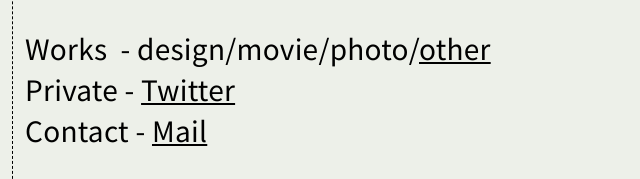
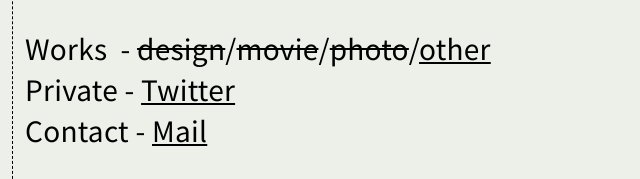
Before and after one commit to monomiki/monomiki.github.io, a plain HTML site: page index.html in a window 1280 px wide. Shown: the part 260-439 px from the top of the page, 0-640 px from the left. Drawn offline with Linux system fonts and the light colour scheme; a web font is replaced by a local one.

Commit message:
Update index.html

```diff
--- a/index.html
+++ b/index.html
@@ -46,7 +46,7 @@
         <ul id="link">
           <li>
             <h2>Works&nbsp;&nbsp;-&nbsp;</h2>
-            <p>design/movie/photo/<a
+            <p><s>design</s>/<s>movie</s>/<s>photo</s>/<a
                 href="https://camorre.info">other</a></p>
           </li>
           <li>
```
